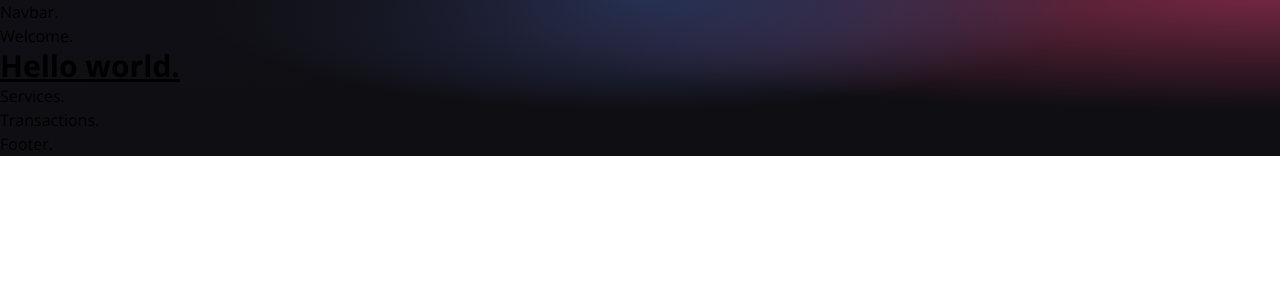
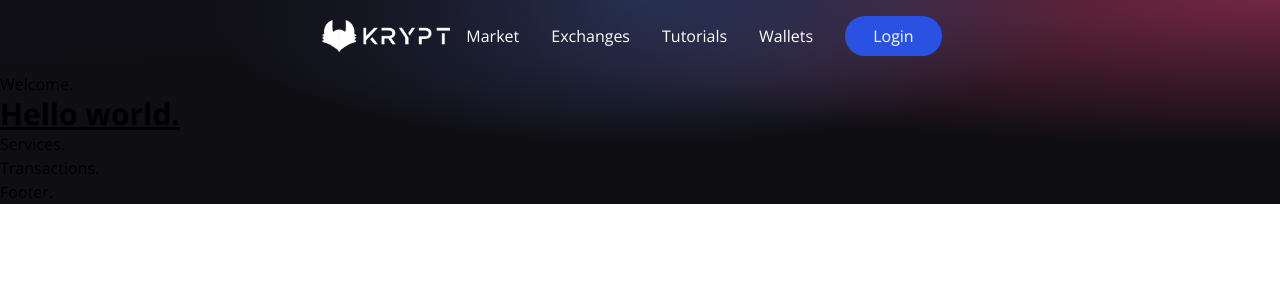
Before and after one commit to matheusreirasi/web3-react, a React (Vite) app in the folder client/: page / in a window 1280 px wide. Shown: the top 300 px of the page. Built offline with nearby package versions, Linux system fonts and the light colour scheme.

Commit message:
insert header of aplication

```diff
--- a/client/src/components/Navbar.jsx
+++ b/client/src/components/Navbar.jsx
@@ -1,8 +1,53 @@
+import { useState } from "react"
+
+import {HiMenuAlt4} from "react-icons/hi"
+import {AiOutlineClose} from "react-icons/ai"
+
+import logo from "../../images/logo.png"
+
+const NavbarItems = ({title, classProps}) => {
+    return (
+        <li className= {`mx-4 cursor-pointer ${classProps}`}>
+            {title}
+        </li>
+    )
+}
+
 const Navbar = () => {
+    const [toggleMenu, setToggleMenu] = useState(false)
+
     return (
-        <h1>
-            Navbar.
-        </h1>
+        <nav className="w-full flex md:justify-center justify-between items-center p-4">
+            <div className="md:flex[0.5] flex-initial justify-center items-center">
+                <img src={logo} alt="logo" className="w-32 cursor-pointer"/>
+            </div>
+            <ul className="text-white md:flex hidden list-none flex-row justify-between items-center flex-initial">
+                {["Market", "Exchanges", "Tutorials", "Wallets"].map((item, index) => (
+                    <NavbarItems key={item + index} title={item}/>
+                ))}
+                <li className="bg-[#2952e3] py-2 px-7 mx-4 rounded-full cursor-pointer hover:bg-[#1c3ebb]">
+                    Login
+                </li>
+            </ul>
+            <div className="flex relative">
+                {toggleMenu
+                    ? <AiOutlineClose fontSize={28} className="text-white md:hidden cursor-pointer" onClick={() => setToggleMenu(false)}/>
+                    : <HiMenuAlt4 fontSize={28} className="text-white md:hidden cursor-pointer" onClick={() => setToggleMenu(true)}/>
+                }
+                {toggleMenu && (
+                    <ul
+                        className="z-10 fixed top-0 -right-2 p-3 w-[70vw] h-screen shadow-2xl md:hidden flex flex-col justify-start items-end rounded-md blue-glassmorphism text-white animate-slide-in"
+                    >
+                        <li className="text-xl w-full my-2">
+                            <AiOutlineClose onClick={() => setToggleMenu(false)}/>
+                        </li>
+                        {["Market", "Exchanges", "Tutorials", "Wallets"].map((item, index) => (
+                            <NavbarItems key={item + index} title={item} classProps = "my-2 text-lg"/>
+                        ))}
+                    </ul>
+                )}
+            </div>
+        </nav>
     )
 }
 
```
